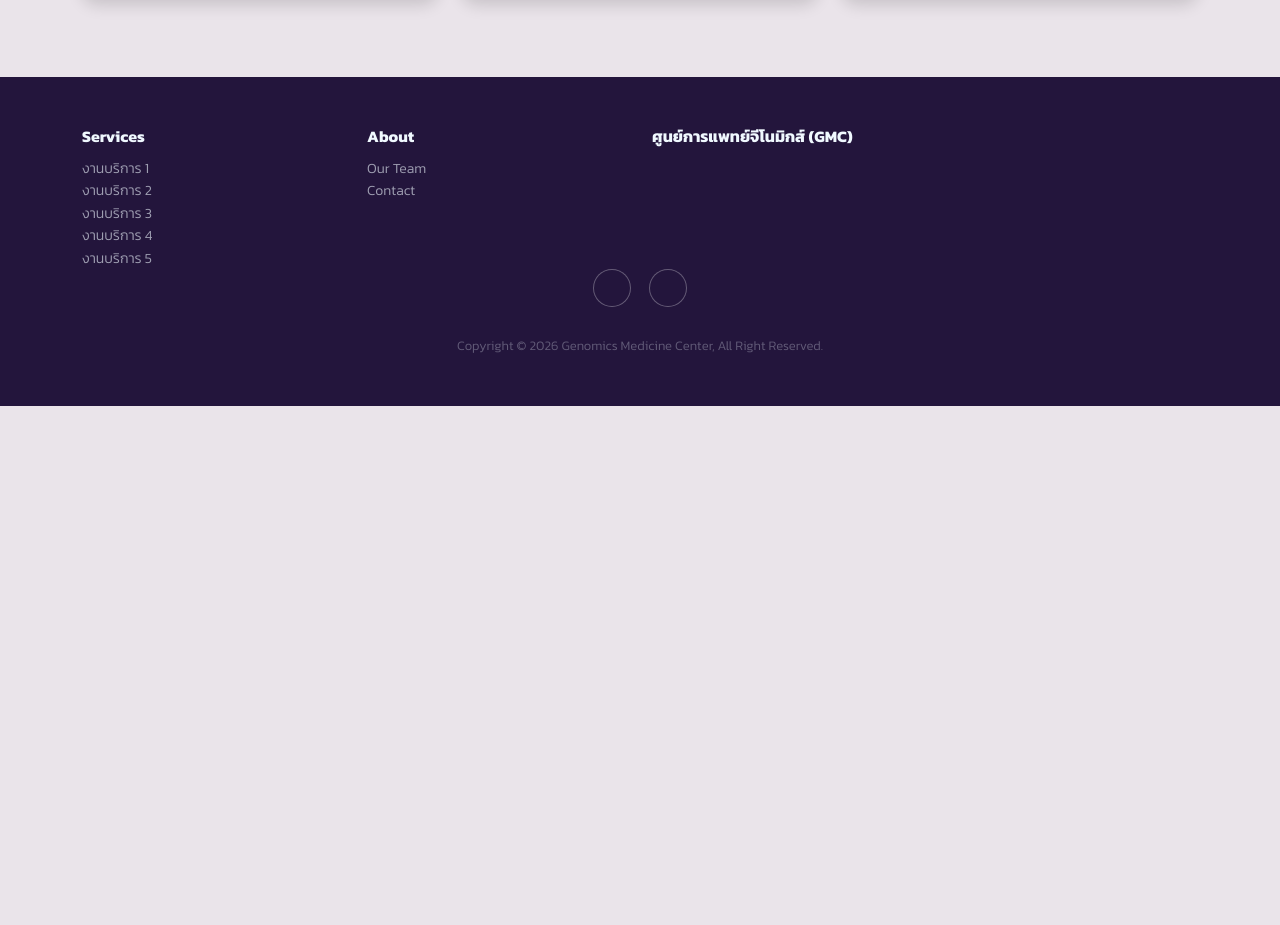
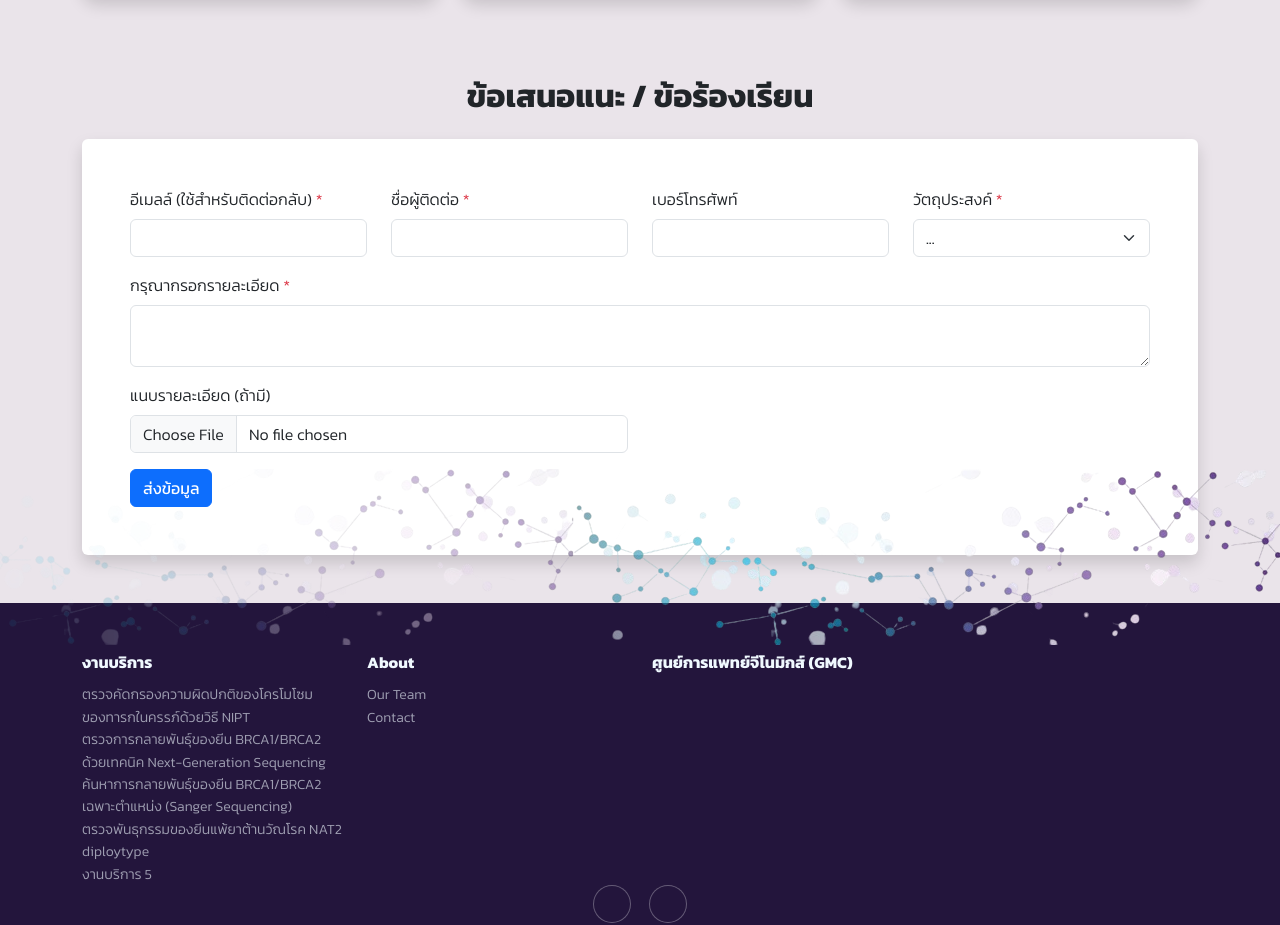
Before and after one commit to DanaiJantapalaboon/gmc_web, a website: page index.html in a window 1280 px wide. Shown: the part 2780-3705 px from the top of the page. Before the commit the page ends 3186 px from the top, so only its background shows below. Drawn offline with Linux system fonts and the light colour scheme.

Commit message:
update_29APR2026

```diff
--- a/css/root.css
+++ b/css/root.css
@@ -4,7 +4,6 @@
     --gmc-darker-color: #351c4f;
     --gmc-color-gradient: linear-gradient(90deg, rgba(0, 0, 0, 1) 0%, var(--gmc-color) 100%);
 }
-
 * {
     margin: 0;
     padding: 0;
@@ -21,7 +20,10 @@ a {
     text-decoration: none;
     transition: 0.3s;
 }
-
 a:hover {
     text-shadow: 0 0 10px #f8ffb8, 0 0 20px #f8ffb8, 0 0 30px #f8ffb8;
 }
+input:hover, select:hover, textarea:hover {
+    background-color: var(--gmc-background);
+    transition: 0.5s;
+}
--- a/index.html
+++ b/index.html
@@ -162,12 +162,10 @@
 </section>
 
 <!-- Services -->
-<section class="">
-    <div class="container text-center">
+<!-- <section class=""> -->
+    <section class="container text-center">
         <h2 class="fw-bold mb-5">งานบริการของศูนย์การแพทย์จีโนมิกส์</h2>
-
         <div class="row g-4">
-
             <div class="col-md-4">
                 <a href="">
                     <div class="card p-4 shadow">
@@ -276,8 +274,86 @@
             </div>
 
         </div>
+    </section>
+<!-- </section> -->
+
+
+
+
+<!-- Complain -->
+<!-- <section class=""> -->
+    <div class="container mb-5">
+        <div class="text-center mb-4">
+            <h2 class="fw-bold">ข้อเสนอแนะ / ข้อร้องเรียน</h2>
+        </div>
+        <form action="" method="POST" class="p-5 rounded shadow bg-white">
+            <div class="row">
+                <div class="col-md-3">
+                    <div class="mb-3">
+                        <label for="email" class="form-label">อีเมลล์ (ใช้สำหรับติดต่อกลับ) <span class="text-danger"> *</span></label>
+                        <input type="email" class="form-control" name="email" id="email" required maxlength="120">
+                    </div>
+                </div>
+                <div class="col-md-3">
+                    <div class="mb-3">
+                        <label for="name" class="form-label">ชื่อผู้ติดต่อ <span class="text-danger"> *</span></label>
+                        <input type="name" class="form-control" name="name" id="name" required maxlength="120">
+                    </div>
+                </div>
+                <div class="col-md-3">
+                    <div class="mb-3">
+                        <label for="tel" class="form-label">เบอร์โทรศัพท์</label>
+                        <input type="tel" class="form-control" name="tel" id="tel" maxlength="15">
+                    </div>
+                </div>
+                <div class="col-md-3">
+                    <label for="purpose" class="form-label">วัตถุประสงค์ <span class="text-danger"> *</span></label>
+                    <select class="form-select" name="purpose" id="purpose" aria-label="purpose">
+                        <option selected disabled>...</option>
+                        <option class="fw-light" value="0">ร้องเรียน</option>
+                        <option class="fw-light" value="1">สอบถามข้อมูล</option>
+                        <option class="fw-light" value="2">ติชม / ข้อเสนอแนะ</option>
+                    </select>
+                </div>
+            </div>
+            <div class="row">
+                <div class="col-md-12">
+                    <div class="mb-3">
+                        <label for="description" class="form-label">กรุณากรอกรายละเอียด <span class="text-danger"> *</span></label>
+                        <textarea class="form-control" name="description" id="description" rows="2"></textarea>
+                    </div>
+                </div>
+            </div>
+            <div class="row">
+                <div class="col-md-6">
+                    <div class="mb-3">
+                        <label class="form-label">แนบรายละเอียด (ถ้ามี)</label>
+                        <input class="form-control fw-light" type="file">
+                    </div>
+                </div>
+            </div>
+            <img src="img/hero_long2_transparent.png" alt="Description" class="outside-image">
+            <button type="submit" class="btn btn-primary">ส่งข้อมูล</button>
+        </form>
     </div>
-</section>
+<!-- </section> -->
+<style>
+.outside-image {
+    position: absolute;
+    right: 0px;
+    /* height: 150px; */
+    /* z-index: -1; */
+    -webkit-mask-image: linear-gradient(to left, black 0%, transparent 100%);
+    mask-image: linear-gradient(to left, black 0%, transparent 100%);
+}
+
+@media (max-width: 1000px) {
+    .outside-image {
+        display: none;
+    }
+}
+</style>
+
 
 
 <!-- Footer -->
@@ -286,12 +362,12 @@
             <div class="container">
                 <div class="row">
                     <div class="col-sm-6 col-lg-3 item">
-                        <h3>Services</h3>
+                        <h3>งานบริการ</h3>
                         <ul>
-                            <li><a href="#">งานบริการ 1</a></li>
-                            <li><a href="">งานบริการ 2</a></li>
-                            <li><a href="">งานบริการ 3</a></li>
-                            <li><a href="#">งานบริการ 4</a></li>
+                            <li><a href="#">ตรวจคัดกรองความผิดปกติของโครโมโซม<br>ของทารกในครรภ์ด้วยวิธี NIPT</a></li>
+                            <li><a href="">ตรวจการกลายพันธุ์ของยีน BRCA1/BRCA2<br>ด้วยเทคนิค Next-Generation Sequencing</a></li>
+                            <li><a href="">ค้นหาการกลายพันธุ์ของยีน BRCA1/BRCA2<br>เฉพาะตำแหน่ง (Sanger Sequencing)</a></li>
+                            <li><a href="#">ตรวจพันธุกรรมของยีนแพ้ยาต้านวัณโรค NAT2 diploytype</a></li>
                             <li><a href="#">งานบริการ 5</a></li>
                         </ul>
                     </div>
```
Also changed, not shown: img/hero_long2_transparent.png (added).
